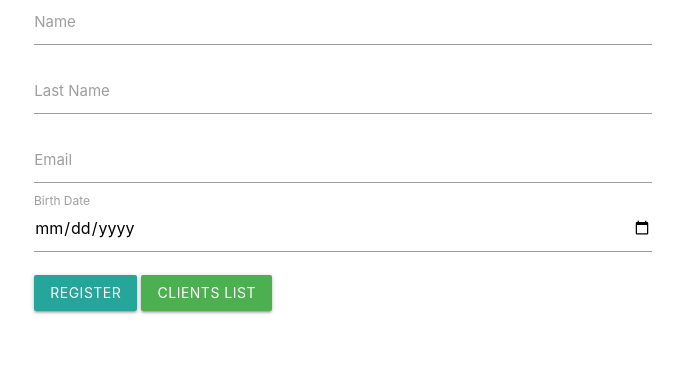
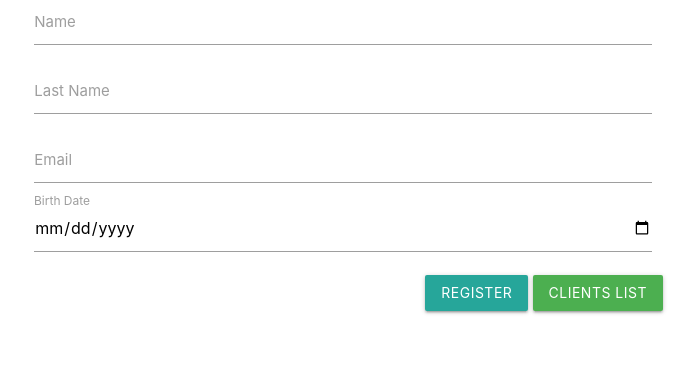
Before and after one commit to silvaadriel/php-crud, a PHP site: page /add_client.php in a window 1280 px wide. Shown: the part 96-470 px from the top of the page, without its empty margins (297-993 px from the left). Run offline with PHP 8.4, Linux system fonts and the light colour scheme.

Commit message:
register and clients list button moved to the right side

```diff
--- a/src/public/add_client.php
+++ b/src/public/add_client.php
@@ -23,8 +23,10 @@
         <label for="birth_date">Birth Date</label>
       </div>
 
-      <button class="btn waves-effect" type="submit">Register</button>
-      <a class="btn green waves-effect" href="index.php" >Clients List</a>
+      <div class="row right">
+        <button class="btn waves-effect" type="submit">Register</button>
+        <a class="btn green waves-effect" href="index.php" >Clients List</a>
+      </div>
     </form>
   </div>
 </div>
```
